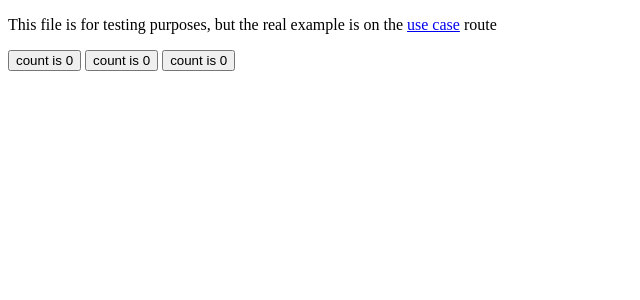
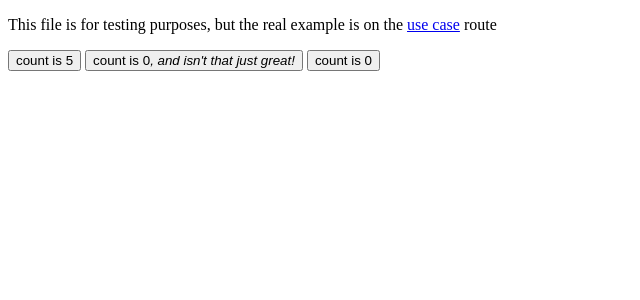
Before and after one commit to EthanStandel/react-export, a React (Vite) app: page / in a window 1280 px wide. Shown: the top 300 px of the page, without its empty margins (0-640 px from the left). Built offline with nearby package versions, Linux system fonts and the light colour scheme.

Commit message:
fix: adds native children mounting to web component exports

```diff
--- a/index.html
+++ b/index.html
@@ -11,8 +11,8 @@
       This file is for testing purposes, but the real example is on the
       <a href="/use-case">use case</a> route
     </p>
-    <react-counter></react-counter>
-    <react-counter></react-counter>
+    <react-counter props='{"initial":5}'></react-counter>
+    <react-counter><em>, and isn't that just great!</em></react-counter>
     <react-counter></react-counter>
     <script type="module" src="/src/main.tsx"></script>
   </body>
--- a/public/use-case.html
+++ b/public/use-case.html
@@ -15,7 +15,7 @@
     </p>
     <div>
       <react-counter props='{"initial":5}'></react-counter>
-      <react-counter></react-counter>
+      <react-counter><em>, and isn't that just great!</em></react-counter>
       <react-counter></react-counter>
     </div>
     <script src="/index.js"></script>
--- a/src/Counter.tsx
+++ b/src/Counter.tsx
@@ -1,11 +1,20 @@
-import { useState } from "react";
+import { ReactNode, useState } from "react";
 
-export const Counter = ({ initial = 0 }: { initial?: number }) => {
+export const Counter = ({
+  initial = 0,
+  children,
+}: {
+  initial?: number;
+  children: ReactNode;
+}) => {
   const [count, setCount] = useState(initial);
 
   return (
     <button onClick={() => setCount((count) => count + 1)}>
-      count is {count}
+      <span>
+        count is {count}
+        {children}
+      </span>
     </button>
   );
 };
--- a/src/ReactMountingElement.ts
+++ b/src/ReactMountingElement.ts
@@ -26,9 +26,10 @@ export abstract class ReactMountingElement<
   }
 
   #mount() {
-    const props = JSON.parse(
-      this.attributes.getNamedItem("props")?.value ?? "{}"
-    );
+    const props = {
+      ...JSON.parse(this.attributes.getNamedItem("props")?.value ?? "{}"),
+      children: createElement(Children, { innerHTML: this.innerHTML }),
+    };
     // warning, this is inherently un-type safe unless we included
     // a validation step after the JSON.parse call with zod/yup/arktype
     // but that means that all of our prop types would need a runtime
@@ -42,3 +43,9 @@ export abstract class ReactMountingElement<
     this.#root.unmount();
   }
 }
+
+const Children = ({ innerHTML }: { innerHTML: string }) =>
+  createElement("div", {
+    dangerouslySetInnerHTML: { __html: innerHTML },
+    style: { display: "contents" },
+  });
```
